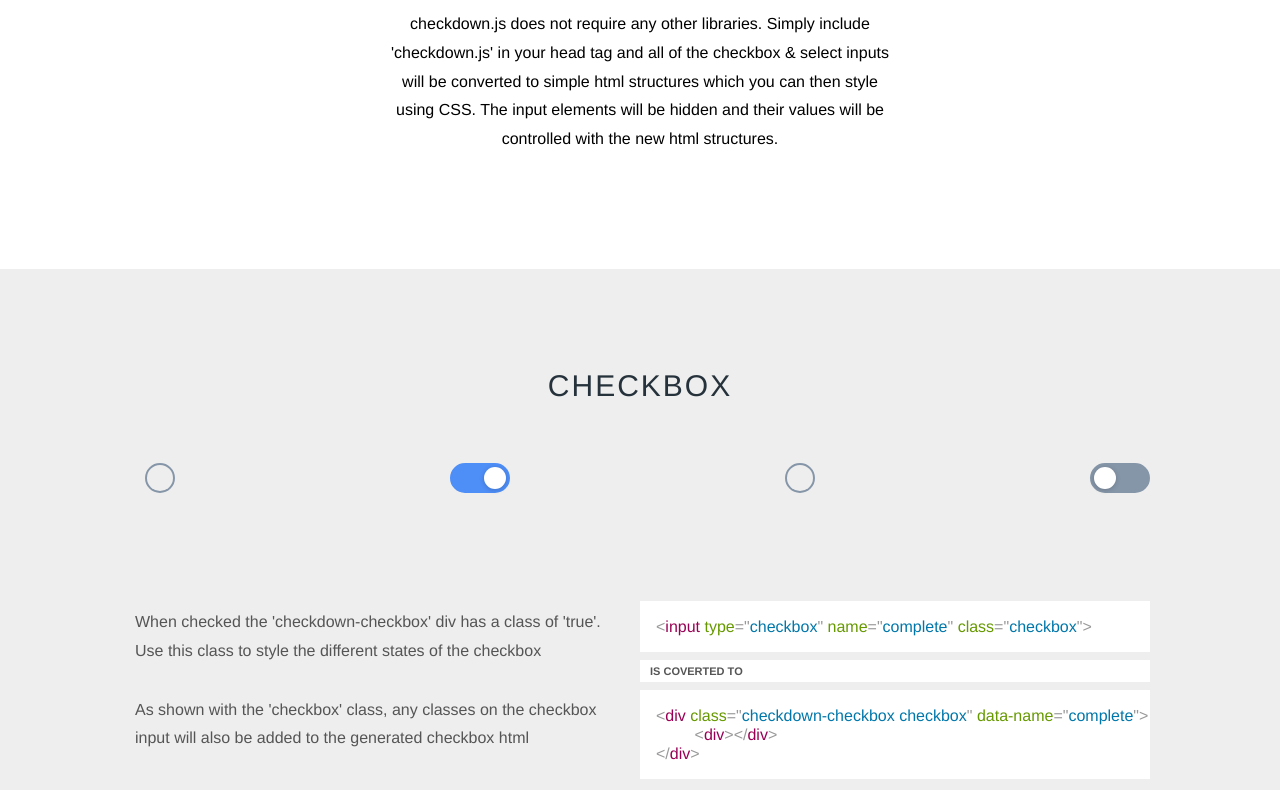
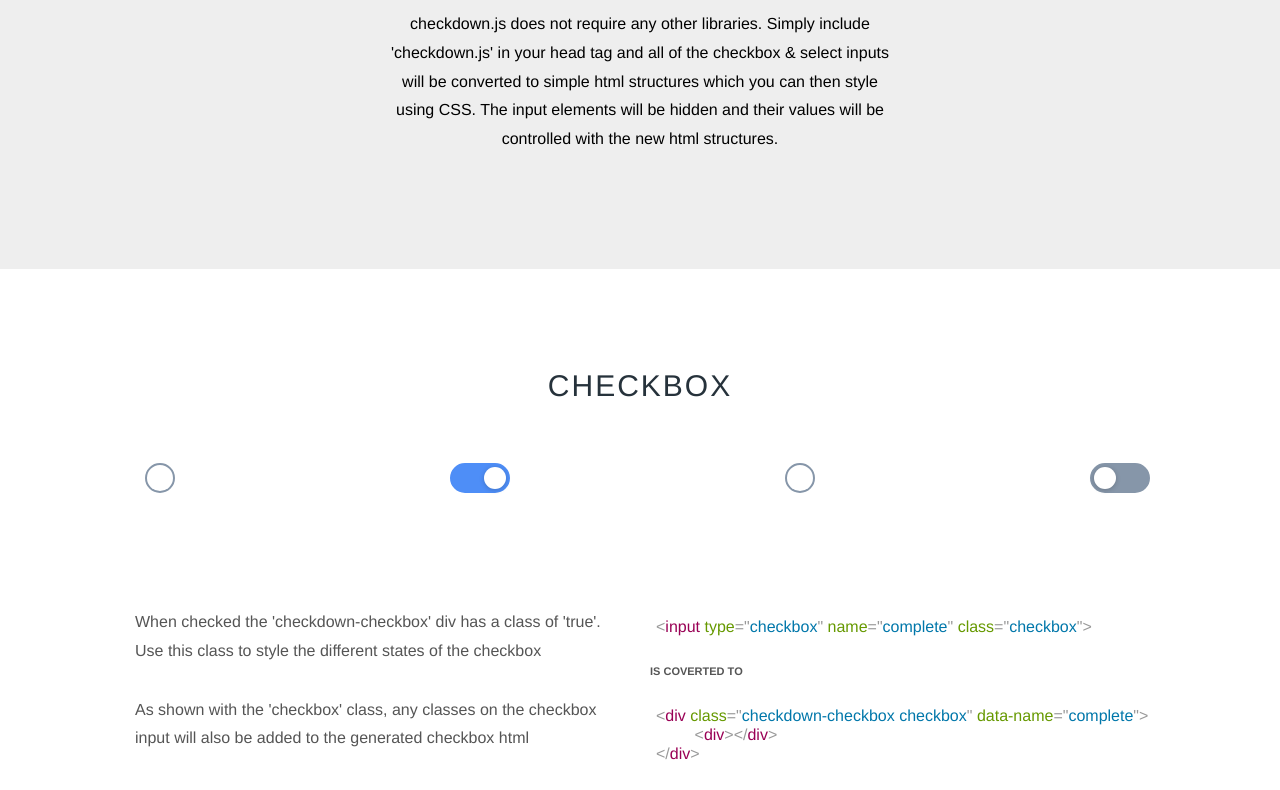
Before and after one commit to thomascullen/Checkdown.js, a plain HTML site: page index.html in a window 1280 px wide. Shown: the part 528-1318 px from the top of the page. Drawn offline with Linux system fonts and the light colour scheme.

Commit message:
Update demo.css

```diff
--- a/demo.css
+++ b/demo.css
@@ -7,7 +7,7 @@ section{
 	text-align: center;
 }
 
-section:nth-child(even){
+section:nth-child(odd){
 	background:#eee;
 }
 
```
